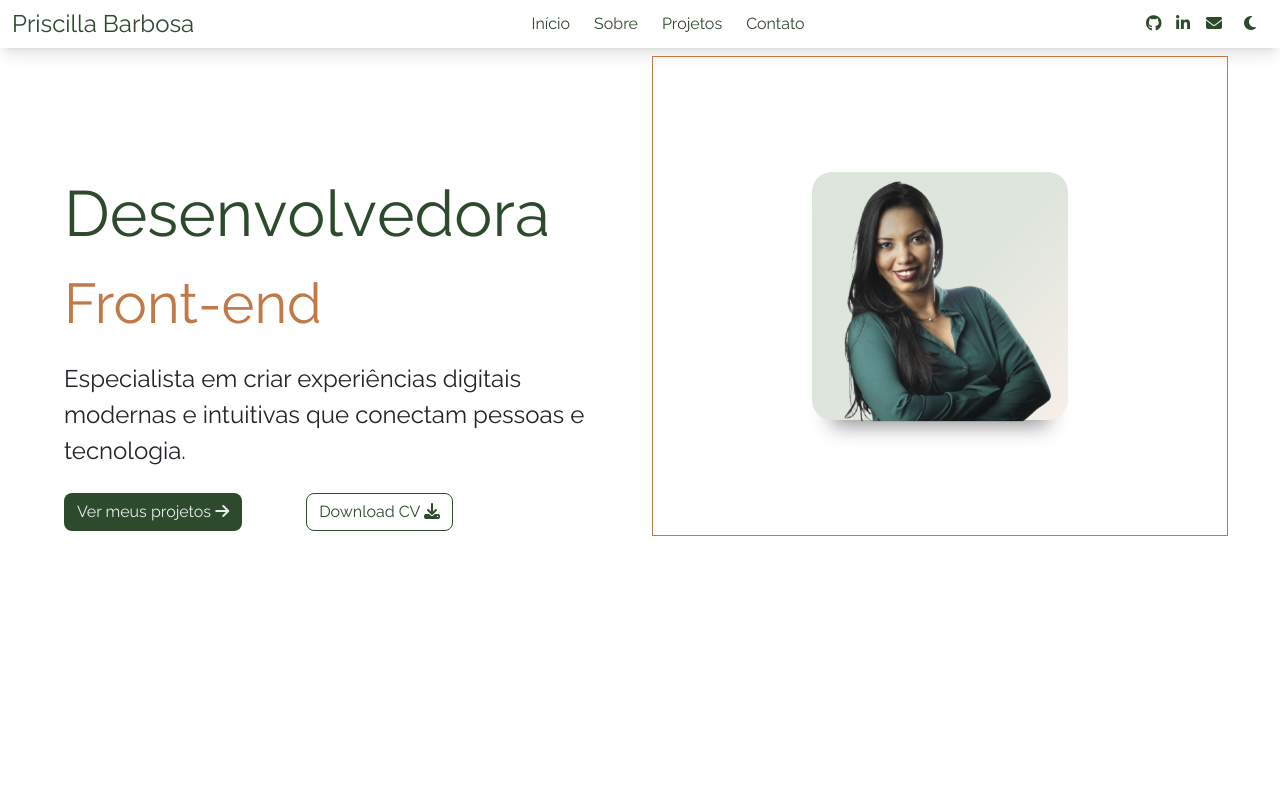
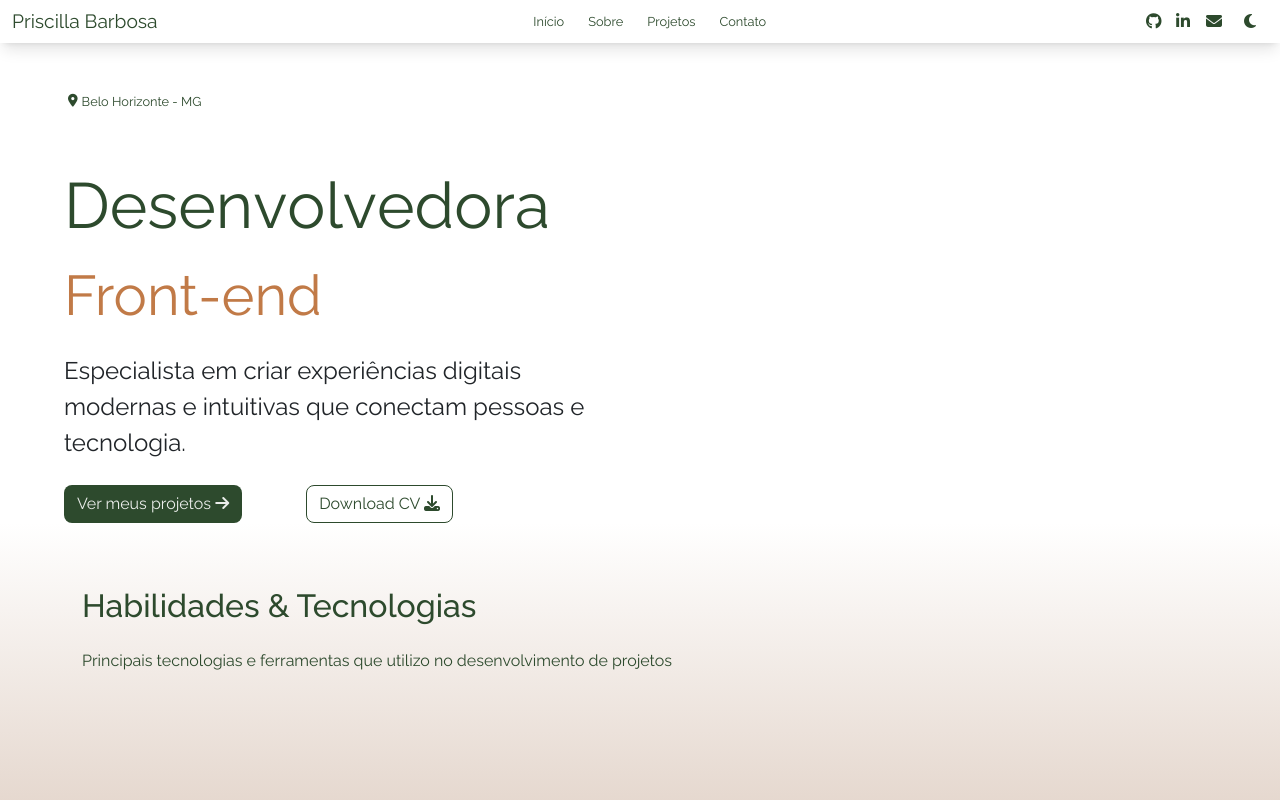
Before and after one commit to PriscillaBarbosa/priscillabarbosa-developer, a plain HTML site: page index.html in a window 1280 px wide. Shown: the top 800 px of the page. Drawn offline with nearby package versions, Linux system fonts and the light colour scheme.

Commit message:
iniciando section habilidades

```diff
--- /dev/null
+++ b/assets/css/_habilidades.css
@@ -0,0 +1,14 @@
+.habilidades {
+    min-height: 60rem;
+    background: var(--cor-bg);
+}
+
+.habilidades-titulo {
+    color: var(--cor-principal);
+    padding-top: 4rem;
+    padding-bottom: 1rem;
+}
+
+.habilidades-subtitulo {
+    color: var(--cor-principal);
+}
--- a/assets/css/_header.css
+++ b/assets/css/_header.css
@@ -8,7 +8,7 @@
 .header-nav--name h1 {
     font-style: normal;
     font-weight: 500;
-    font-size: 1.5rem;
+    font-size: 1.2rem;
     font-weight: 400;
     font-style: normal;
     padding: 0;
@@ -59,6 +59,7 @@
 }
 
 .nav--buttons {
+    font-size: .8rem;
     border: none;
     border-radius: 15px;
     color: var(--cor-principal);
--- a/assets/css/_hero.css
+++ b/assets/css/_hero.css
@@ -4,7 +4,7 @@ section .hero {
 
 .hero-titulo {
     color: var(--cor-principal);
-    padding-top: 8rem;
+    padding-top: 3.5rem;
     padding-left: 4rem;
     font-size: 4rem;
     font-weight: 400;
@@ -32,7 +32,7 @@ section .hero {
 }
 
 .hero-text {
-    font-size: 1.5em;
+    font-size: 1.5rem;
     padding-left: 4rem;
 }
 
@@ -66,37 +66,10 @@ section .hero {
     }
 }
 
-.hero-container-img {
-    position: relative;
-    width: 36rem;
-    height: 30rem;
-    border: 1px solid;
-    margin-right: 2rem;
-    border-color: var(--cor-secundaria)
+.hero-localizacao {
+    background: var(--cor-terciaria);
+    color: var(--cor-principal);
+    padding-left: 4rem;
+    font-size: .8rem;
+    margin-top: 5rem;
 }
-
-.background-img {
-    position: absolute;
-    width: 16rem;
-    height: 15.5rem;
-    border: 1 solid linear-gradient(135deg, var(180deg, --color-green-6030, rgba(143, 168, 139, 0.30)) 0%, var(--color-orange-5230, rgba(193, 122, 71, 0.158)) 100%);
-    background: linear-gradient(135deg, var(--color-green-6030, rgba(143, 168, 139, 0.30)) 50%, var(--color-orange-5230, rgba(193, 122, 71, 0.123)) 100%);
-    border-radius: 20px;
-    box-shadow: rgba(0, 0, 0, 0.45) 0px 25px 20px -20px;
-    z-index: 3;
-}
-
-.img-hero {
-    position: absolute;
-    width: 15rem;
-    height: 18rem;
-    object-fit: cover;
-    z-index: 4;
-    top: 53%;
-    left: 50%;
-    transform:translate(-50%, -50%);
-}
-
-img {
-  filter: saturate(0.8) brightness(1.1) contrast(0.9);
-}
--- a/assets/css/_variaveis.css
+++ b/assets/css/_variaveis.css
@@ -4,6 +4,7 @@
     --cor-principal: #2D4A2D;
     --cor-secundaria: #c17a47;
     --cor-terciaria: rgba(255, 255, 255, 0.90);
+    --cor-bg: linear-gradient(180deg, #ffffff, #d3bcac, #ffffff);
 }
 
 [data-theme="dark"] {
--- a/assets/css/style.css
+++ b/assets/css/style.css
@@ -2,6 +2,7 @@
 @import url(_variaveis.css);
 @import url(_header.css);
 @import url(_hero.css);
+@import url(_habilidades.css);
 
 * {
     padding: 0;
--- a/index.html
+++ b/index.html
@@ -9,6 +9,7 @@
     <link href="https://cdn.jsdelivr.net/npm/bootstrap@5.3.8/dist/css/bootstrap.min.css" rel="stylesheet" integrity="sha384-sRIl4kxILFvY47J16cr9ZwB07vP4J8+LH7qKQnuqkuIAvNWLzeN8tE5YBujZqJLB" crossorigin="anonymous">
     <script src="https://cdn.jsdelivr.net/npm/bootstrap@5.3.8/dist/js/bootstrap.bundle.min.js" integrity="sha384-FKyoEForCGlyvwx9Hj09JcYn3nv7wiPVlz7YYwJrWVcXK/BmnVDxM+D2scQbITxI" crossorigin="anonymous"></script>
     <link rel="stylesheet" href="https://cdnjs.cloudflare.com/ajax/libs/font-awesome/6.4.0/css/all.min.css">
+    <link href="https://fonts.googleapis.com/icon?family=Material+Icons" rel="stylesheet">
     <link rel="stylesheet" href="./assets/css/style.css">
     <script type="module" src="./assets/js/scripts.js"></script>
     <title>Portifólio</title>
@@ -38,6 +39,10 @@
         <section class="hero">
             <div class="row">
                 <div class="col-md-6 col-sm-12">
+                    <div class="hero-localizacao d-flex justify-content-start align-items-center mt-5">
+                        <i class="fa-solid fa-location-dot p-1"></i>
+                        Belo Horizonte - MG
+                    </div>
                     <h1 class="hero-titulo align-items-center justify-content-center pb-0">Desenvolvedora</h1>
                     <p class="hero-tituloFront">Front-end</p>
                     <p class="hero-text pb-2">Especialista em criar experiências digitais modernas e intuitivas que conectam pessoas e tecnologia.</p>
@@ -48,8 +53,7 @@
                 </div>
                 <div class="col-md-6 col-sm-12">
                     <div class="hero-container-img my-2 d-flex justify-content-center align-items-center">
-                        <span class="background-img d-flex align-items-center justify-content-center"></span>
-                        <img src="./assets/img/img-hero.png" alt="" class="img-hero">
+
                     </div>
                 </div>
             </div>
@@ -57,9 +61,15 @@
         <section class="habilidades">
             <div class="container">
                 <div class="row">
-                    <div class="col-md-3"></div>
-                    <div class="col-md-3"></div>
-                    <div class="col-md-3"></div>
+                    <h2 class="habilidades-titulo">Habilidades & Tecnologias</h2>
+                    <p class="habilidades-subtitulo">Principais tecnologias e ferramentas que utilizo no desenvolvimento de projetos</p>
+                    <div class="row">
+                        <div class="container-habilidades">
+                            <div class="col-md-3"></div>
+                            <div class="col-md-3"></div>
+                            <div class="col-md-3"></div>
+                        </div>
+                    </div>
                 </div>
             </div>
         </section>
```
